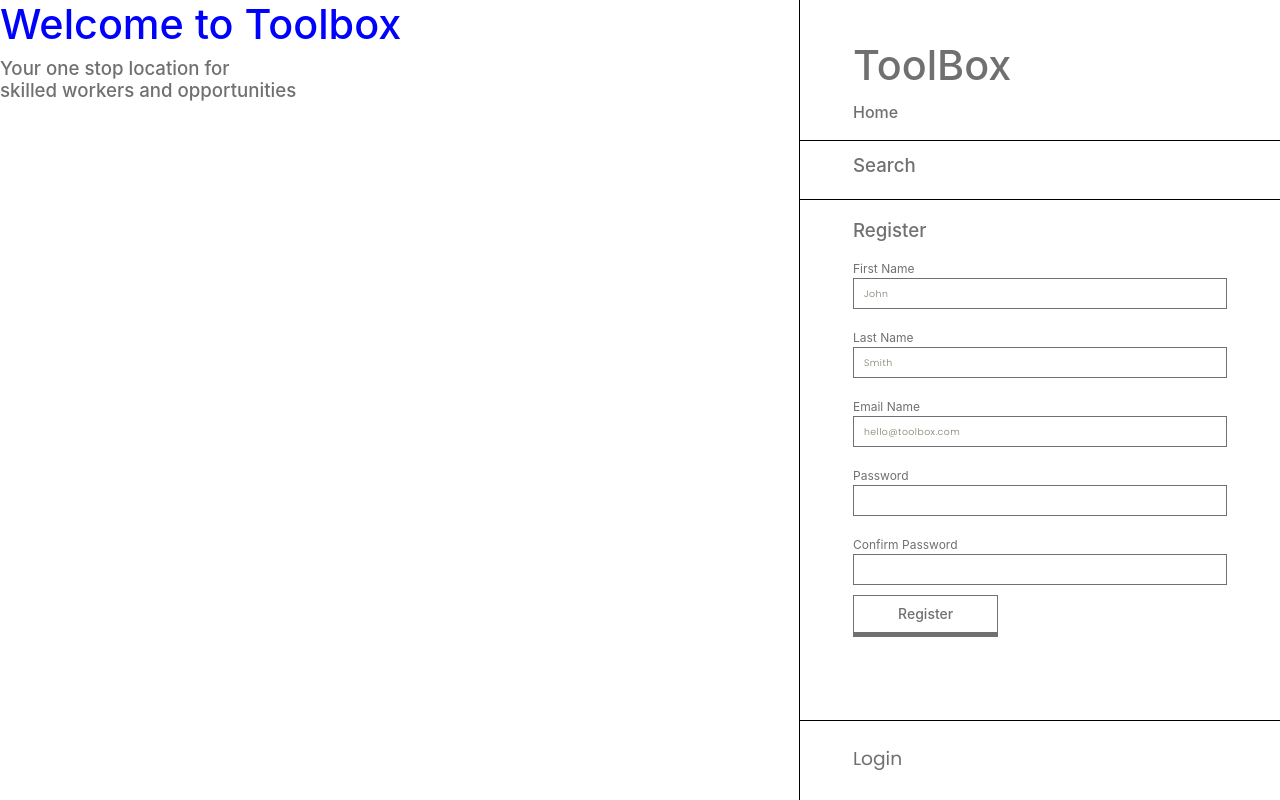
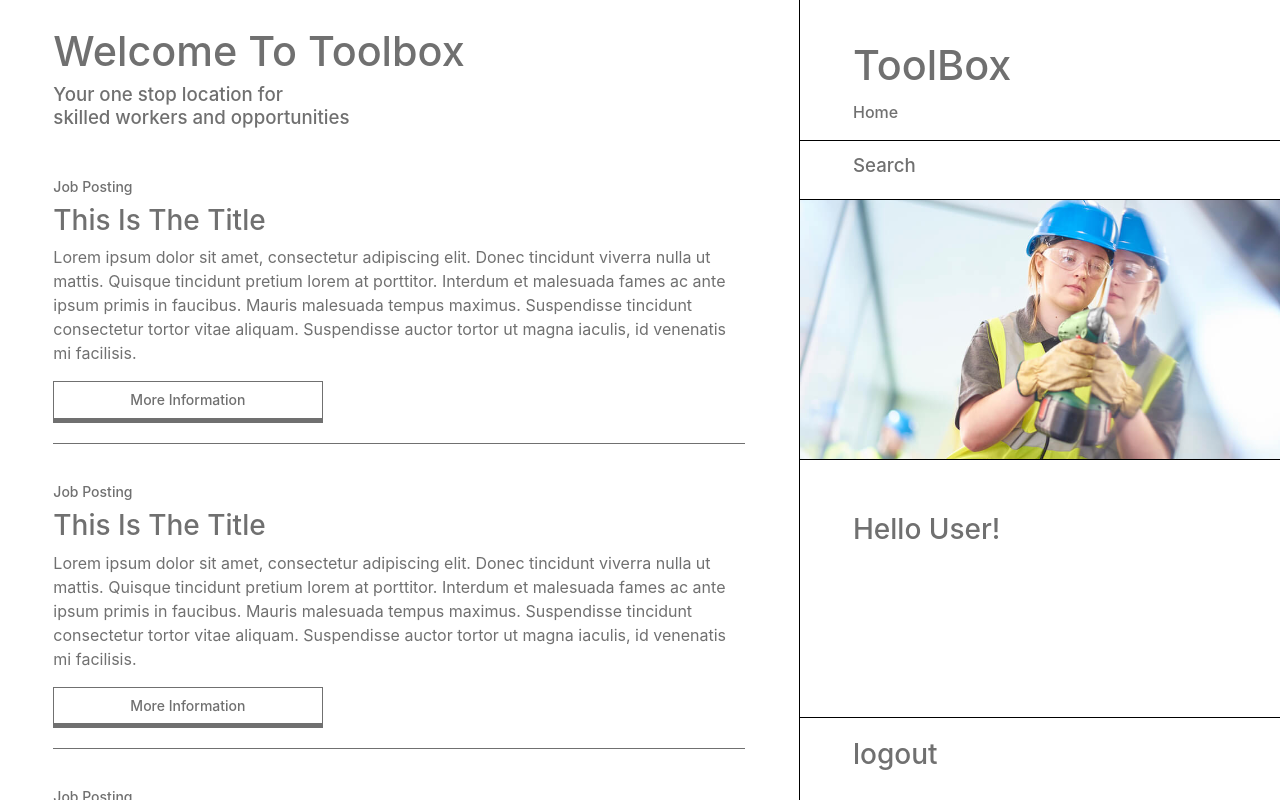
Before and after one commit to mshinh/Toolbox, a React (Create React App) app in the folder client/: page / in a window 1280 px wide. Built offline with nearby package versions, Linux system fonts and the light colour scheme.

Commit message:
added a logged in state and homepage looks like a homepage

```diff
--- a/client/src/components/Dashboard/Login/index.js
+++ b/client/src/components/Dashboard/Login/index.js
@@ -22,7 +22,8 @@ class Login extends Component {
         if(e){
             e.preventDefault();
         }
-        console.log("test");
+
+
         this.setState({
             active: !this.state.active
         })
--- /dev/null
+++ b/client/src/components/Dashboard/Nav/index.js
@@ -0,0 +1,32 @@
+import React,{Component} from 'react';
+import './style.scss';
+
+class Nav extends Component {
+    constructor(props) {
+        super(props);
+
+        this.state = {
+
+        }
+
+    }
+
+
+
+    render() {
+        return(<div className="nav-container">
+           {/* <div className="nav-row">
+                <div className="nav-item small">Messages</div> <div className="nav-item small">Friends</div>
+           </div>
+           <div className="nav-row">
+                <div className="nav-item large">Profile</div>
+           </div> */}
+           <div className="nav-row">
+                <div className="nav-item small" onClick={this.props.logger}><h3>logout</h3></div>
+                {/* <div className="nav-item small">preferences</div> */}
+           </div>
+        </div>);
+    }
+}
+
+export default Nav
--- /dev/null
+++ b/client/src/components/Dashboard/Nav/style.scss
@@ -0,0 +1,31 @@
+@import './../../../assets/stylesheets/main.scss';
+
+.nav-container {
+    position: absolute;
+    bottom: 0;
+    left: 0;
+    right: 0;
+   // height: 40px;
+    .nav-row {
+
+        display: flex;
+      //  border: 1px solid #000;
+
+        .nav-item {
+            flex-grow: 1;
+            padding: 20px;
+            padding-left: $DwS;
+            font-size: 22px;
+           // padding: 20px;
+            border-top: 1px solid #000;
+            transition: color 300ms $easeInOut3, background-color 300ms $easeInOut3;
+            &:hover {
+                cursor: pointer;
+                background-color: #707070;
+                h3{
+                color: #fff;
+                }
+            }
+        }
+    }
+}
--- a/client/src/components/Dashboard/Register/index.js
+++ b/client/src/components/Dashboard/Register/index.js
@@ -46,8 +46,9 @@ class Register extends Component {
        //console.log(user);
       this.signup(user)
       .then(data => {
+
         if(data.error) this.setState({error: data.error})
-        else this.setState({
+          else { this.setState({
             fname: "",
             lname: "",
             email: "",
@@ -57,6 +58,10 @@ class Register extends Component {
             open: true
 
           });
+          // Calls parent method to change dashboard apppearnce, not sure if best way
+           this.props.logger();
+        }
+
       });
 
 
--- /dev/null
+++ b/client/src/components/Dashboard/UserDash/index.js
@@ -0,0 +1,33 @@
+import React,{Component} from 'react';
+import './style.scss';
+import userImage from '../../../assets/images/f_trades.jpg';
+
+class UserDash extends Component {
+    constructor(props) {
+        super(props);
+
+        this.state = {
+
+
+        }
+    }
+
+
+
+
+    render() {
+        return(<div className="user-item">
+           <div className="user-picture" style ={ { backgroundImage: `url(${userImage})`}}>
+
+           </div>
+            <div className="user-detail">
+            <h3>
+                {/* Have to put the user name here */}
+                Hello User!
+            </h3>
+            </div>
+        </div>);
+    }
+}
+
+export default UserDash
--- /dev/null
+++ b/client/src/components/Dashboard/UserDash/style.scss
@@ -0,0 +1,18 @@
+
+@import './../../../assets/stylesheets/main.scss';
+.user-item {
+    box-sizing: border-box;
+   // border-bottom: 1px solid #000;
+
+    .user-detail {
+        padding: $DwS;
+    }
+
+    .user-picture {
+        height: 260px;
+        width: 100%;
+        background-position: center;
+        background-size: cover;
+        border-bottom: 1px solid #000;
+    }
+}
--- a/client/src/components/Dashboard/index.js
+++ b/client/src/components/Dashboard/index.js
@@ -4,17 +4,28 @@ import './style.scss';
 
 import Login from './Login';
 import Register from './Register';
-import Search from './Search'
+import Search from './Search';
+import UserDash from './UserDash';
+import Nav from './Nav';
+
 class Dashboard extends Component {
     constructor(props) {
         super(props);
 
+        // This has to be changed in order to login
         this.state = {
 
+            isLoggedIn: true
 
         }
+        this.logger = this.logger.bind(this)
     }
 
+
+    logger = () => {
+
+        this.setState({isLoggedIn: !this.state.isLoggedIn})
+    }
 
 
 
@@ -28,8 +39,10 @@ class Dashboard extends Component {
 
             <Search />
 
-            <Register />
-            <Login />
+            {/*  */}
+            {this.state.isLoggedIn ? <UserDash logger={this.logger} /> : <Register logger={this.logger} /> }
+            {this.state.isLoggedIn ? <Nav logger={this.logger}/>  :  <Login logger={this.logger} />}
+
         </div>);
     }
 }
--- a/client/src/components/Dashboard/style.scss
+++ b/client/src/components/Dashboard/style.scss
@@ -17,6 +17,7 @@
 
     h1 {
         font-size: $h1Size;
+        color: #707070;
     }
     h3 {
         position: absolute;
--- a/client/src/components/Home/index.js
+++ b/client/src/components/Home/index.js
@@ -15,18 +15,84 @@ class Home extends Component {
 
 
     render() {
-        return(<div>
-            <h1 className="test">Welcome to Toolbox</h1>
-            <h2>Your one stop location for <br/>
-            skilled workers and opportunities </h2>
+        return(<div className="home-container">
+            <div className="page-heading">
+                <h1>Welcome To Toolbox</h1>
+                <h2>Your one stop location for <br/>
+                skilled workers and opportunities </h2>
+            </div>
             {/* Make this a class */}
             <div className="post-template">
                 <div className="post-popup">
-
+                    {/* This has to be moved becasue it will take up the entire home page */}
                 </div>
                 <div className="post-board">
-                    <div ClassName="post">
+                    <div className="post">
+                        <h4>Job Posting</h4>
+                        <h3>This Is The Title</h3>
+                        <p>
+                        Lorem ipsum dolor sit amet, consectetur adipiscing elit. Donec tincidunt viverra nulla ut mattis. Quisque tincidunt pretium lorem at porttitor. Interdum et malesuada fames ac ante ipsum primis in faucibus. Mauris malesuada tempus maximus. Suspendisse tincidunt consectetur tortor vitae aliquam. Suspendisse auctor tortor ut magna iaculis, id venenatis mi facilisis.
+                        </p>
+                        <div className="buttom-container">
+                            <button type='submit' className="input-btn">
+                                <h4>More Information</h4>
+                                <span className="button-bar"></span>
+                            </button>
+                        </div>
+                    </div>
 
+                    <div className="post">
+                        <h4>Job Posting</h4>
+                        <h3>This Is The Title</h3>
+                        <p>
+                        Lorem ipsum dolor sit amet, consectetur adipiscing elit. Donec tincidunt viverra nulla ut mattis. Quisque tincidunt pretium lorem at porttitor. Interdum et malesuada fames ac ante ipsum primis in faucibus. Mauris malesuada tempus maximus. Suspendisse tincidunt consectetur tortor vitae aliquam. Suspendisse auctor tortor ut magna iaculis, id venenatis mi facilisis.
+                        </p>
+                        <div className="buttom-container">
+                            <button type='submit' className="input-btn">
+                                <h4>More Information</h4>
+                                <span className="button-bar"></span>
+                            </button>
+                        </div>
+                    </div>
+
+                    <div className="post">
+                        <h4>Job Posting</h4>
+                        <h3>This Is The Title</h3>
+                        <p>
+                        Lorem ipsum dolor sit amet, consectetur adipiscing elit. Donec tincidunt viverra nulla ut mattis. Quisque tincidunt pretium lorem at porttitor. Interdum et malesuada fames ac ante ipsum primis in faucibus. Mauris malesuada tempus maximus. Suspendisse tincidunt consectetur tortor vitae aliquam. Suspendisse auctor tortor ut magna iaculis, id venenatis mi facilisis.
+                        </p>
+                        <div className="buttom-container">
+                            <button type='submit' className="input-btn">
+                                <h4>More Information</h4>
+                                <span className="button-bar"></span>
+                            </button>
+                        </div>
+                    </div>
+                    <div className="post">
+                        <h4>Job Posting</h4>
+                        <h3>This Is The Title</h3>
+                        <p>
+                        Lorem ipsum dolor sit amet, consectetur adipiscing elit. Donec tincidunt viverra nulla ut mattis. Quisque tincidunt pretium lorem at porttitor. Interdum et malesuada fames ac ante ipsum primis in faucibus. Mauris malesuada tempus maximus. Suspendisse tincidunt consectetur tortor vitae aliquam. Suspendisse auctor tortor ut magna iaculis, id venenatis mi facilisis.
+                        </p>
+                        <div className="buttom-container">
+                            <button type='submit' className="input-btn">
+                                <h4>More Information</h4>
+                                <span className="button-bar"></span>
+                            </button>
+                        </div>
+                    </div>
+                    <div className="post">
+                        <h4>Job Posting</h4>
+                        <h3>This Is The Title</h3>
+                        <p>
+                        Lorem ipsum dolor sit amet, consectetur adipiscing elit. Donec tincidunt viverra nulla ut mattis. Quisque tincidunt pretium lorem at porttitor. Interdum et malesuada fames ac ante ipsum primis in faucibus. Mauris malesuada tempus maximus. Suspendisse tincidunt consectetur tortor vitae aliquam. Suspendisse auctor tortor ut magna iaculis, id venenatis mi facilisis.
+                        </p>
+                        <div className="buttom-container">
+                            <button type='submit' className="input-btn">
+                                <h4>More Information</h4>
+                                <span className="button-bar"></span>
+                            </button>
+                        </div>
                     </div>
                 </div>
             </div>
--- a/client/src/components/Home/style.scss
+++ b/client/src/components/Home/style.scss
@@ -1,6 +1,26 @@
-h1 {
-    font-size: 100px;
+@import './../../assets/stylesheets/main.scss';
+
+.home-container {
+
+    padding: ($DwS/2) $DwS;
+    .page-heading {
+        margin-bottom: 50px;
+    }
+    .post-board {
+        .post {
+            margin-top: 40px;
+            border-bottom: 1px solid #707070;
+            padding-bottom: 20px;
+            h4 {
+                font-size: 14px;
+            }
+            h3 {
+
+            }
+
+            .buttom-container {
+
+            }
+        }
+    }
 }
-.test {
-    color: blue;
-}
```
Also changed, not shown: client/src/assets/images/f_trades.jpg (added). Lines whose indentation alone changed are shown as unchanged.
